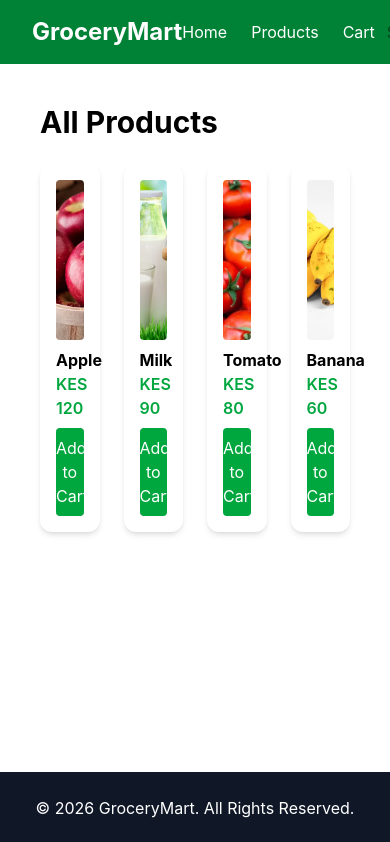
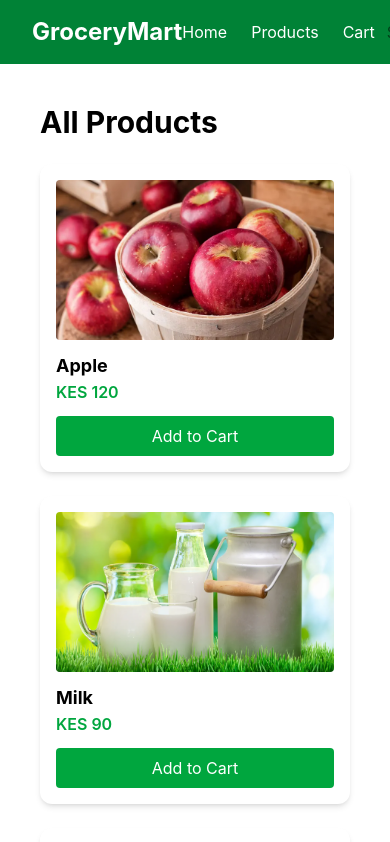
Before and after one commit to Elvis24-tech/GroceryMart, a React (Vite) app: page /products in a window 390 px wide. Shown: the top 842 px of the page. Built offline with nearby package versions, Linux system fonts and the light colour scheme.

Commit message:
added to fuctionality working

```diff
--- a/src/components/ProductCard.jsx
+++ b/src/components/ProductCard.jsx
@@ -1,24 +1,24 @@
+import { useContext } from "react";
+import { CartContext } from "../context/CartContext";
+
 const ProductCard = ({ product }) => {
+  const { addToCart } = useContext(CartContext);
+
   return (
-      <div className="bg-white p-4 rounded-xl shadow-md hover:shadow-lg">
-
+    <div className="bg-white p-4 rounded-xl shadow-md hover:shadow-lg flex flex-col">
       <img
         src={product.image}
-          className="h-40 w-full object-cover rounded"
+        alt={product.name}
+        className="h-40 w-full object-cover rounded mb-3"
       />
-
-        <h2 className="font-bold mt-2">
-          {product.name}
-        </h2>
-
-        <p className="text-green-600 font-semibold">
-          KES {product.price}
-        </p>
-
-        <button className="bg-green-600 text-white w-full py-2 mt-2 rounded">
+      <h2 className="font-bold text-lg">{product.name}</h2>
+      <p className="text-green-600 font-semibold mb-3">KES {product.price}</p>
+      <button
+        onClick={() => addToCart(product)}
+        className="bg-green-600 text-white py-2 rounded hover:bg-green-700 mt-auto transition"
+      >
         Add to Cart
       </button>
-
     </div>
   );
 };
--- a/src/context/CartContext.jsx
+++ b/src/context/CartContext.jsx
@@ -1,9 +1,11 @@
+// src/context/CartContext.jsx
 import { createContext, useState } from "react";
 
 export const CartContext = createContext();
 
 export const CartProvider = ({ children }) => {
   const [cart, setCart] = useState([]);
+
   const addToCart = (product) => {
     const existing = cart.find(item => item.id === product.id);
     if (existing) {
--- a/src/pages/Cart.jsx
+++ b/src/pages/Cart.jsx
@@ -1,4 +1,12 @@
+import { useContext } from "react";
+import { CartContext } from "../context/CartContext";
+
 const Cart = () => {
+  const { cart, removeFromCart } = useContext(CartContext);
+
+  const total = cart.reduce((sum, item) => sum + item.price * item.quantity, 0);
+
+  if (cart.length === 0) {
     return (
       <div className="p-10">
         <h1 className="text-3xl font-bold mb-6 text-green-700">
@@ -7,6 +15,38 @@ const Cart = () => {
         <p>Your cart is empty.</p>
       </div>
     );
-  };
+  }
 
-  export default Cart;
+  return (
+    <div className="p-10 max-w-4xl mx-auto">
+      <h1 className="text-3xl font-bold mb-6 text-green-700">
+        Your Cart
+      </h1>
+
+      {cart.map(item => (
+        <div
+          key={item.id}
+          className="flex justify-between items-center bg-white p-4 rounded shadow mb-4"
+        >
+          <div className="flex items-center gap-4">
+            <img src={item.image} alt={item.name} className="h-20 w-20 object-cover rounded" />
+            <div>
+              <h2 className="font-bold">{item.name}</h2>
+              <p>KES {item.price} x {item.quantity}</p>
+            </div>
+          </div>
+          <button
+            onClick={() => removeFromCart(item.id)}
+            className="bg-red-500 text-white px-4 py-2 rounded hover:bg-red-600"
+          >
+            Remove
+          </button>
+        </div>
+      ))}
+
+      <h2 className="text-xl font-bold mt-4">Total: KES {total}</h2>
+    </div>
+  );
+};
+
+export default Cart;
--- a/src/pages/Products.jsx
+++ b/src/pages/Products.jsx
@@ -1,3 +1,4 @@
+import { useState } from "react";
 import ProductCard from "../components/ProductCard";
 
 const Products = () => {
@@ -10,18 +11,14 @@ const Products = () => {
   ];
 
   return (
-    <div className="p-10">
+    <div className="p-10 max-w-7xl mx-auto">
 
-      <h1 className="text-3xl font-bold mb-6">
-        All Products
-      </h1>
+      <h1 className="text-3xl font-bold mb-6">All Products</h1>
 
-      <div className="grid grid-cols-4 gap-6">
-
-        {products.map((p)=>(
-          <ProductCard key={p.id} product={p}/>
+      <div className="grid grid-cols-1 sm:grid-cols-2 md:grid-cols-3 lg:grid-cols-4 gap-6">
+        {products.map(p => (
+          <ProductCard key={p.id} product={p} />
         ))}
-
       </div>
 
     </div>
```
Lines whose indentation alone changed are shown as unchanged.
